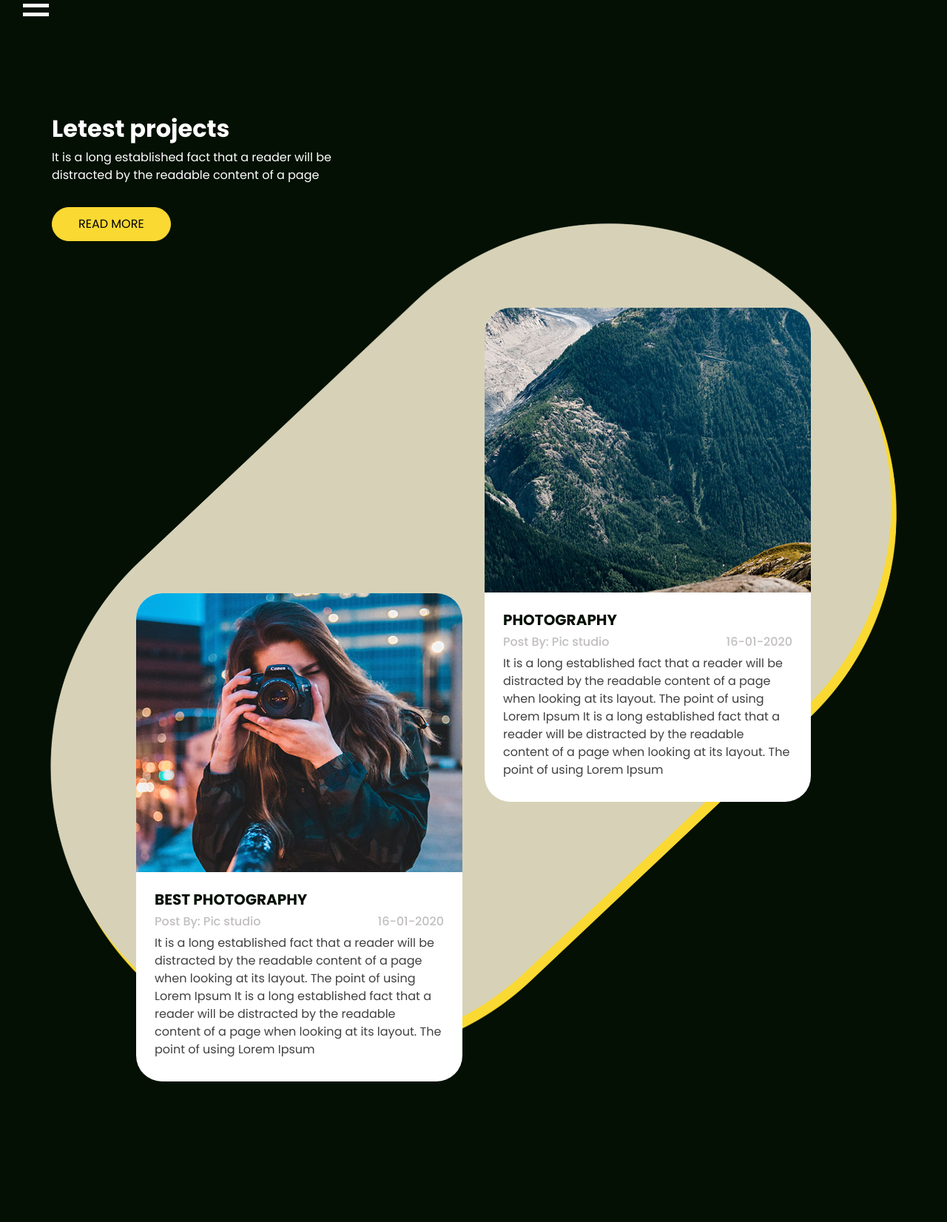
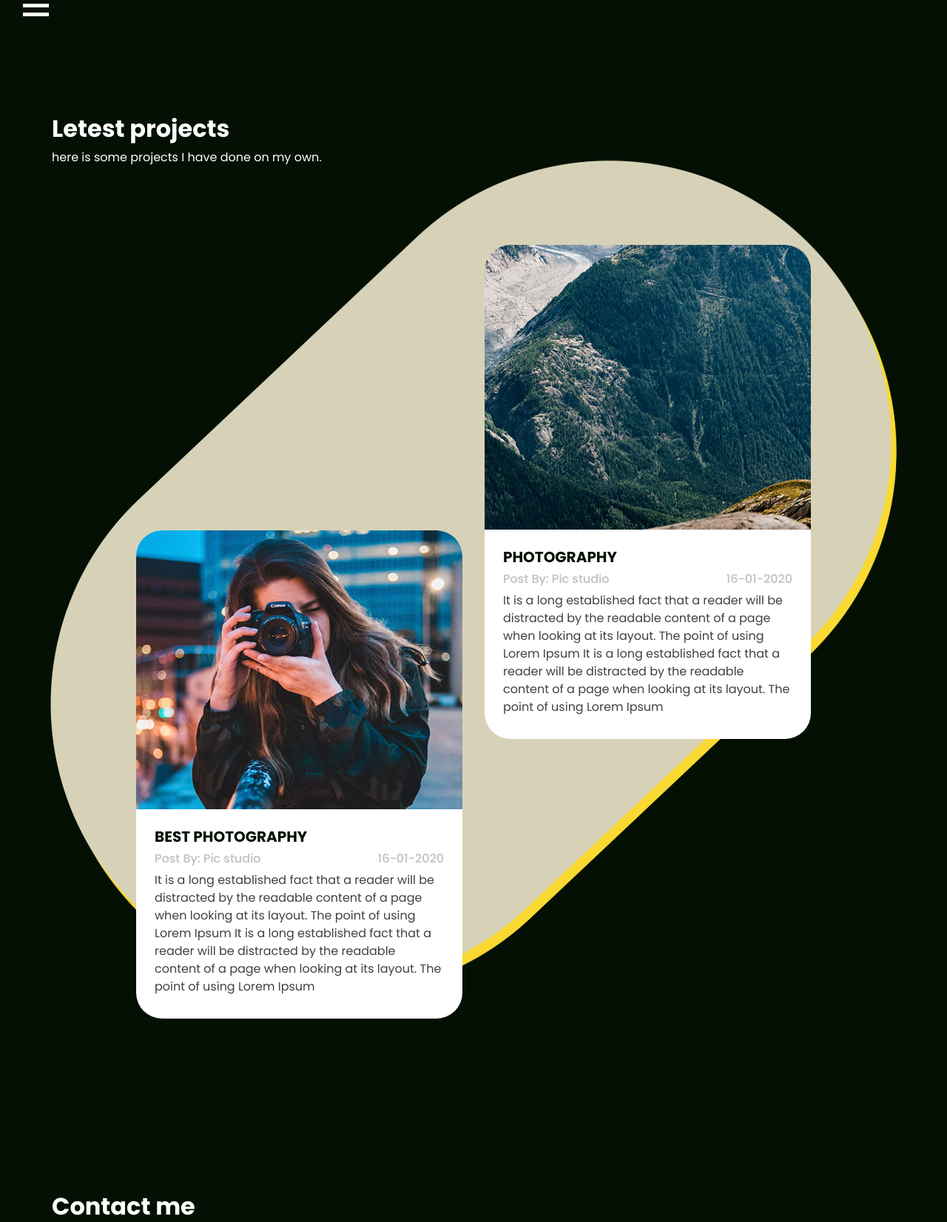
Before and after one commit to sajadrajaee/myportfolio, a Django app: page /webapp/project/ in a window 1280 px wide; the page is wider, and only the part inside the window is pictured. Shown: the part 30-1682 px from the top of that part at 74% size. Run offline with Django 5.2, Linux system fonts and the light colour scheme; some libraries are stand-ins or nearby versions.

Commit message:
some lasest changes

```diff
--- a/mywebapp/templates/mywebapp/project.html
+++ b/mywebapp/templates/mywebapp/project.html
@@ -70,11 +70,8 @@
                   Letest projects
                 </h2>
                 <p>
-                  It is a long established fact that a reader will be distracted by the readable content of a page
+                  here is some projects I have done on my own.
                 </p>
-                <a href="">
-                  Read More
-                </a>
               </div>
             </div>
           </div>
```
